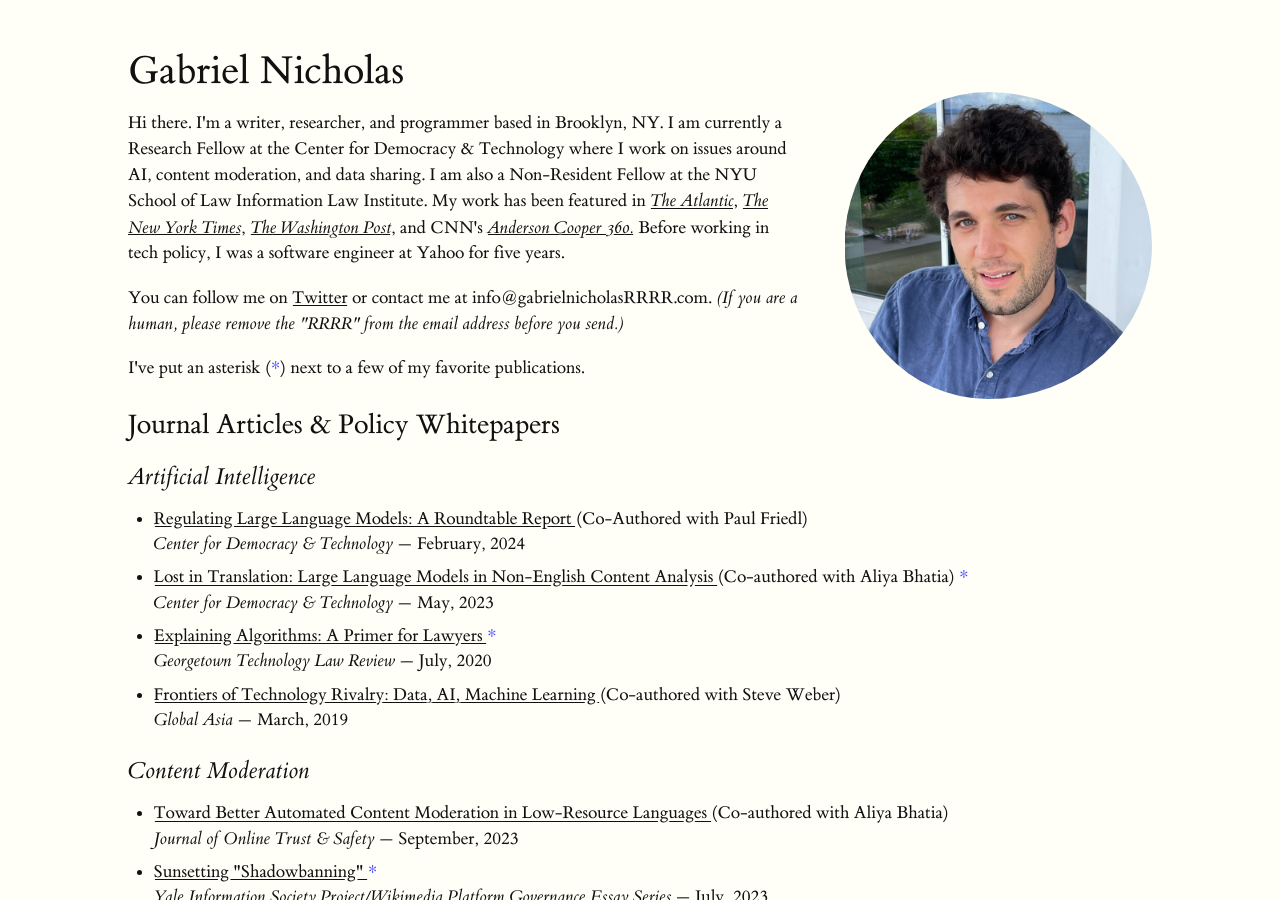
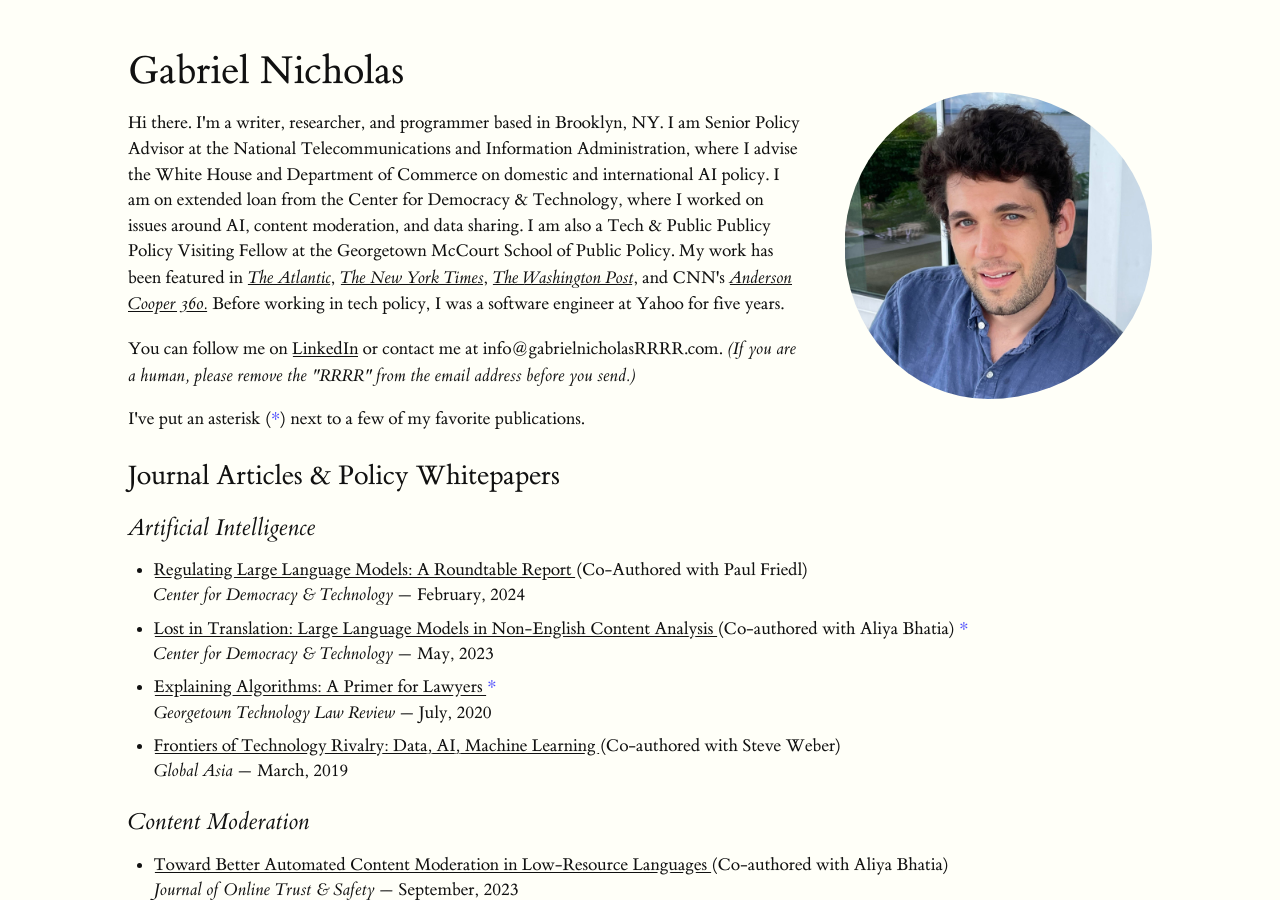
Before and after one commit to gajeam/gajeam.github.io, a Jekyll site: the page built from index.html, in a window 1280 px wide and 900 px high. Built offline with Jekyll 4.4.1, drawn with Linux system fonts in a browser that asks for light colours.

Commit message:
Updated bio

```diff
--- a/_data/contact.yaml
+++ b/_data/contact.yaml
@@ -3,3 +3,4 @@
 twitter: https://twitter.com/GabeNicholas
 substack: https://gabewrites.substack.com/
 linkedin: https://www.linkedin.com/in/gnicho/
+bluesky: https://bsky.app/profile/gaben.bsky.social
--- a/index.html
+++ b/index.html
@@ -14,8 +14,8 @@
 	<img id=profile-picture src="/assets/images/profile.jpg" alt="Headshot">
 </div>
 </h1>
-	<p>Hi there. I'm a writer, researcher, and programmer based in Brooklyn, NY. I am currently a Research Fellow at the Center for Democracy & Technology where I work on issues around AI, content moderation, and data sharing. I am also a Non-Resident Fellow at the NYU School of Law Information Law Institute. My work has been featured in <i><a href= {{ site.data.media.atlantic}}>The Atlantic</a></i>, <i><a href= {{ site.data.media.nytimes}}>The New York Times</a></i>, <i><a href= {{ site.data.media.wapo}}>The Washington Post</a></i>, and CNN's <i><a href= {{ site.data.media.cnn }}>Anderson Cooper 360.</a></i> Before working in tech policy, I was a software engineer at Yahoo for five years.</p>
-	<p> You can follow me on <a href = {{ site.data.contact.twitter }}>Twitter</a> or contact me at {{site.data.contact.email}}. <i>(If you are a human, please remove the "RRRR" from the email address before you send.)</i>
+	<p>Hi there. I'm a writer, researcher, and programmer based in Brooklyn, NY. I am Senior Policy Advisor at the National Telecommunications and Information Administration, where I advise the White House and Department of Commerce on domestic and international AI policy. I am on extended loan from the Center for Democracy & Technology, where I worked on issues around AI, content moderation, and data sharing. I am also a Tech & Public Publicy Policy Visiting Fellow at the Georgetown McCourt School of Public Policy. My work has been featured in <i><a href= {{ site.data.media.atlantic}}>The Atlantic</a></i>, <i><a href= {{ site.data.media.nytimes}}>The New York Times</a></i>, <i><a href= {{ site.data.media.wapo}}>The Washington Post</a></i>, and CNN's <i><a href= {{ site.data.media.cnn }}>Anderson Cooper 360.</a></i> Before working in tech policy, I was a software engineer at Yahoo for five years.</p>
+	<p> You can follow me on <a href = {{ site.data.contact.linkedin }}>LinkedIn</a> or contact me at {{site.data.contact.email}}. <i>(If you are a human, please remove the "RRRR" from the email address before you send.)</i>
 	</p>
 	<p class=favorites-disclaimer>I've put an asterisk ({{page.fave}}) next to a few of my favorite publications.</p>
 </div>
```
